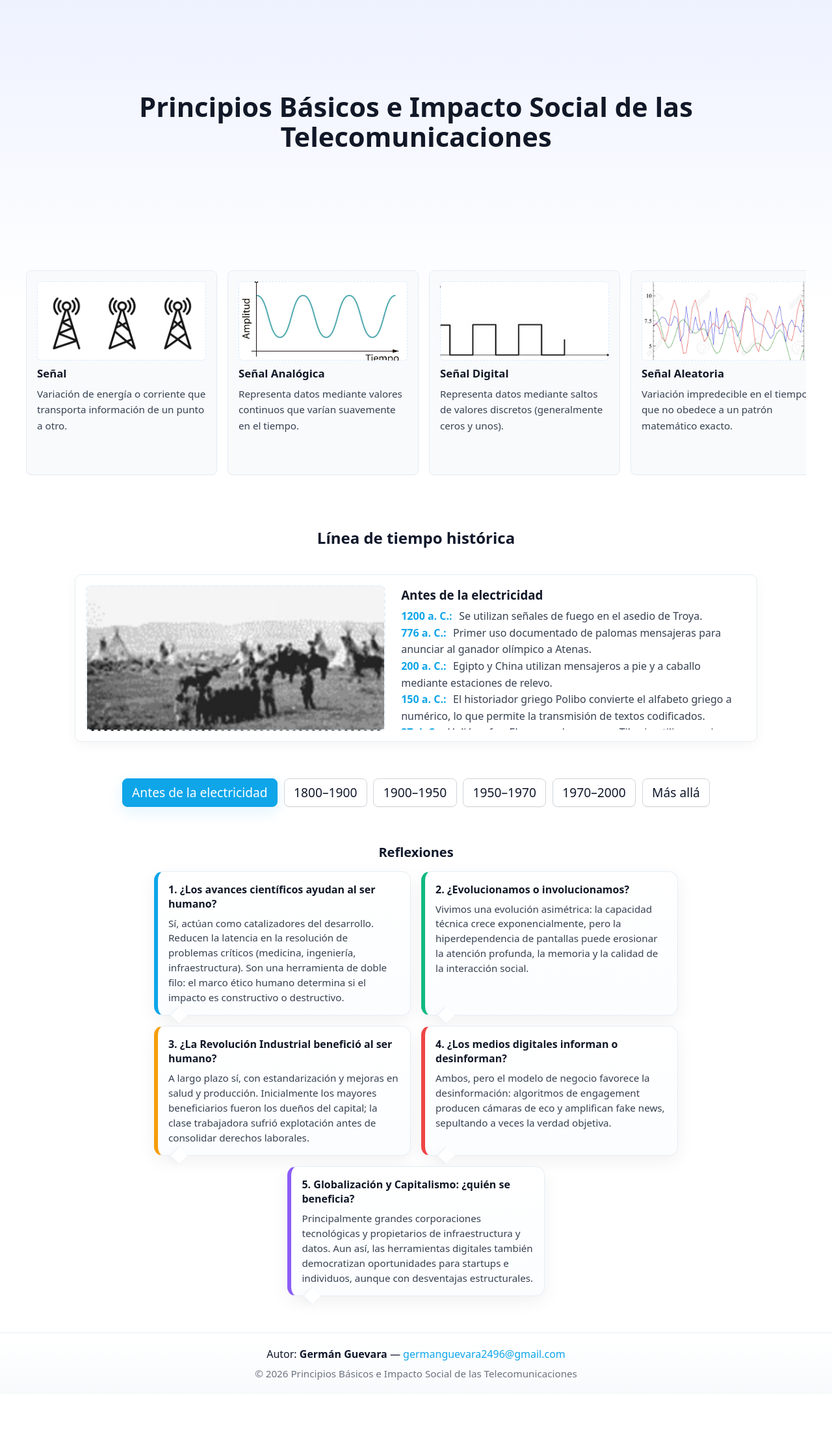
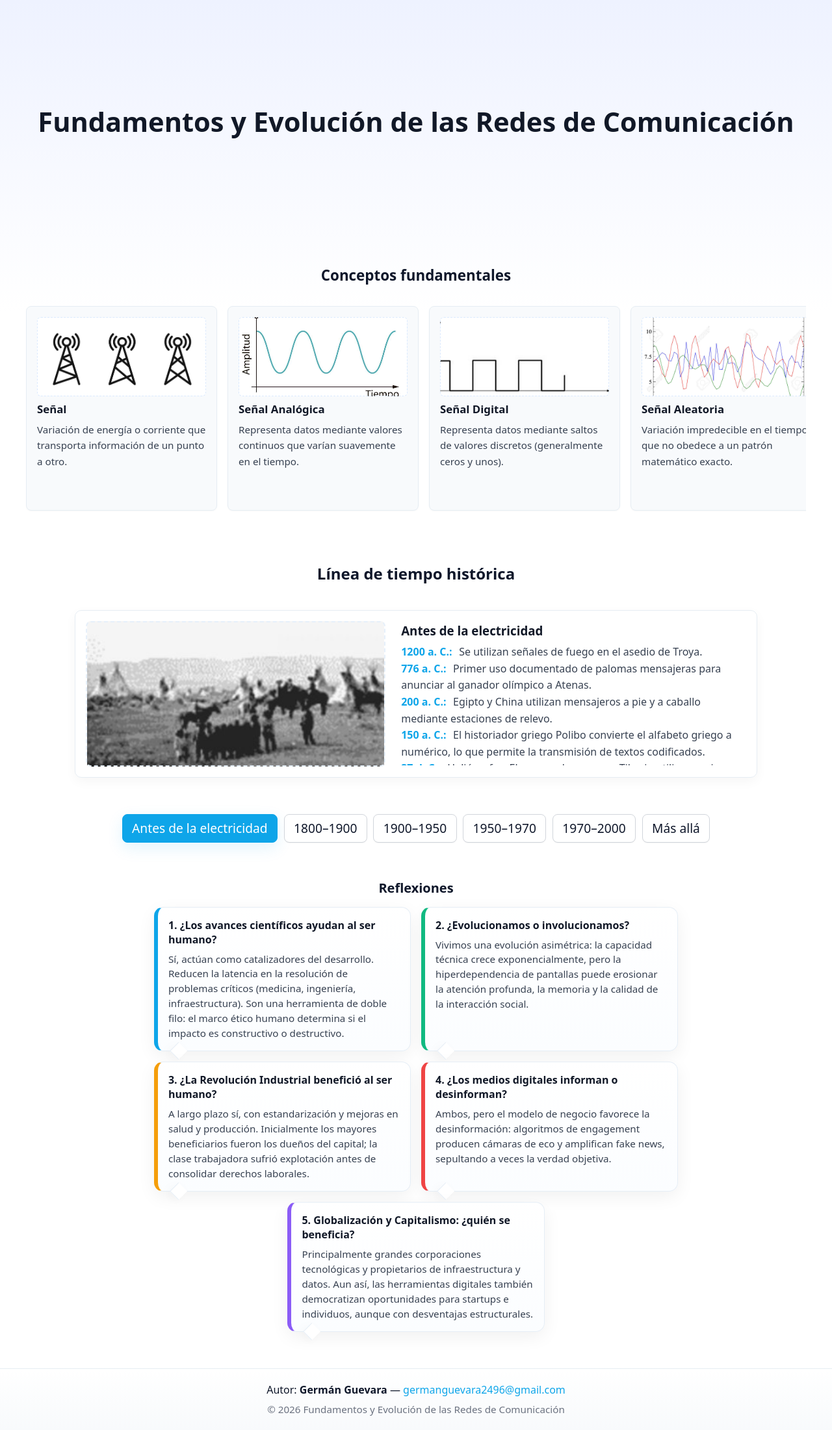
Before and after one commit to yirman/telecom-info-js, a Next.js app: page / in a window 1280 px wide. Shown: the whole page at 65% size. Before the commit the page ends 2146 px from the top, so only its background shows below. Built offline with nearby package versions, Linux system fonts and the light colour scheme.

Commit message:
adding header concept

```diff
--- a/pages/index.js
+++ b/pages/index.js
@@ -4,14 +4,18 @@ export default function Home() {
   return (
     <>
       <Head>
-        <title>Principios Básicos e Impacto Social de las Telecomunicaciones</title>
+        <title>Fundamentos y Evolución de las Redes de Comunicación</title>
         <meta name="viewport" content="width=device-width, initial-scale=1" />
       </Head>
       <main>
         <section className="hero">
           <div>
-            <h1 className="title">Principios Básicos e Impacto Social de las Telecomunicaciones</h1>
+            <h1 className="title">Fundamentos y Evolución de las Redes de Comunicación</h1>
           </div>
+        </section>
+
+        <section className="concepts-header">
+          <h2 className="concepts-title">Conceptos fundamentales</h2>
         </section>
 
         <section className="infographic">
@@ -265,7 +269,7 @@ export default function Home() {
         <footer className="site-footer">
           <div className="footer-inner">
             <p className="footer-author">Autor: <strong>Germán Guevara</strong> — <a href="mailto:germanguevara2496@example.com">germanguevara2496@gmail.com</a></p>
-            <p className="footer-copy">© {new Date().getFullYear()} Principios Básicos e Impacto Social de las Telecomunicaciones</p>
+            <p className="footer-copy">© {new Date().getFullYear()} Fundamentos y Evolución de las Redes de Comunicación</p>
           </div>
         </footer>
 
--- a/styles/globals.css
+++ b/styles/globals.css
@@ -48,6 +48,10 @@ main { font-family: system-ui, -apple-system, 'Segoe UI', Roboto, 'Helvetica Neu
 /* Timeline header */
 .timeline-header { max-width: 1100px; margin: 1.5rem auto 0; padding: 0 1rem; display: flex; justify-content: center; align-items: center; }
 .timeline-title { margin: 0; font-size: clamp(1rem, 2.5vw, 1.5rem); color: #0f172a; font-weight: 600; text-align: center; }
+
+/* Concepts header above infographic */
+.concepts-header { max-width: 1100px; margin: 1.5rem auto 0; padding: 0 1rem; display:flex; justify-content:center; align-items:center; }
+.concepts-title { margin: 0; font-size: clamp(1rem, 2.2vw, 1.4rem); color: #0f172a; font-weight: 600; text-align: center; }
 
 /* Small adjustments */
 h1 { font-size: 2rem; margin-bottom: 0.5rem; }
```
